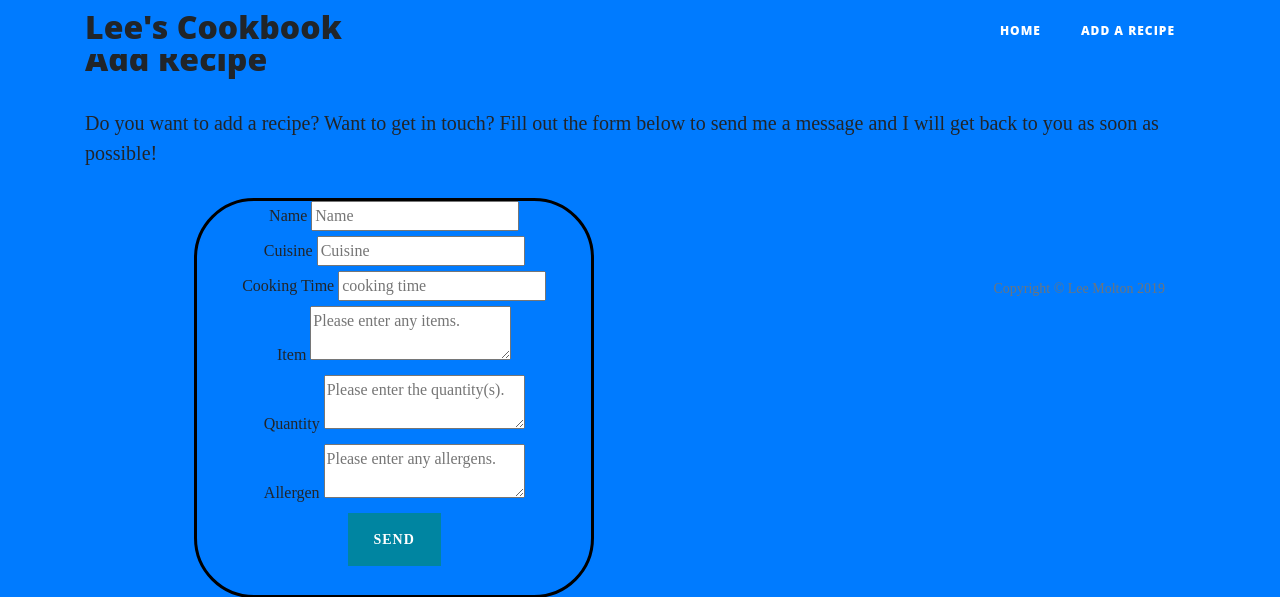
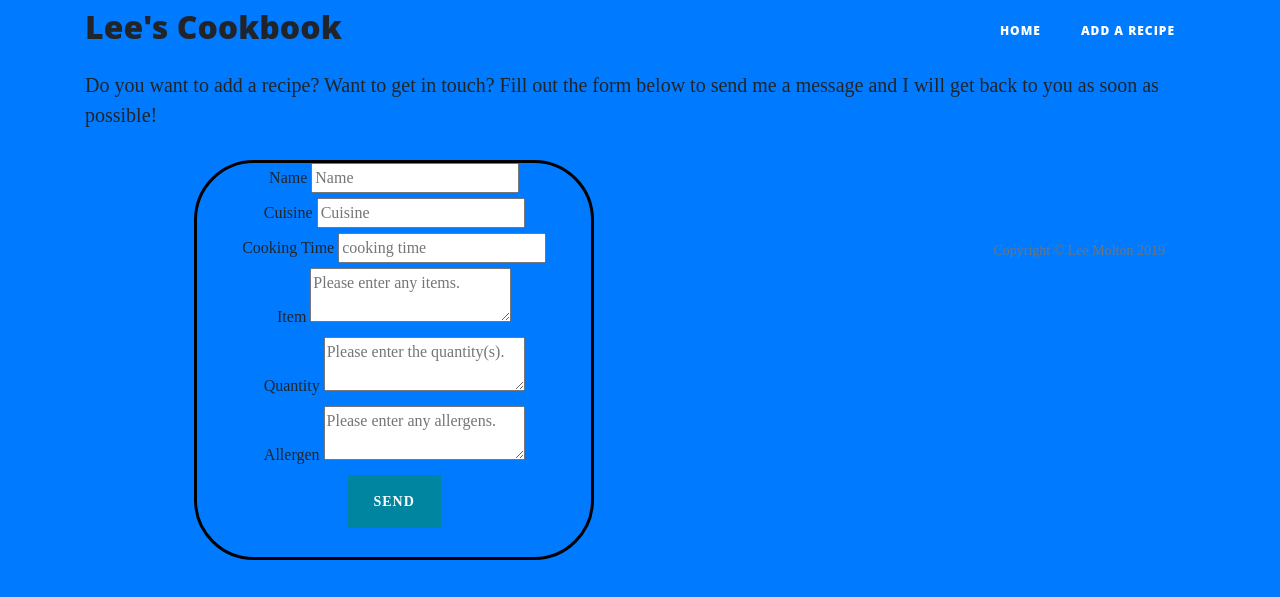
Before and after one commit to leemolton/recipes-project, a Flask app: page /add_recipe in a window 1280 px wide. Shown: the top 597 px of the page. Run offline with Flask 2, Linux system fonts and the light colour scheme; data that the repository does not hold is empty; some libraries are stand-ins or nearby versions.

Commit message:
Final commit of add.html page

```diff
--- a/templates/add.html
+++ b/templates/add.html
@@ -1,7 +1,6 @@
 {% extends 'base.html' %}
 {% block content %}
 
-<h2>Add Recipe</h2>
 <p>Do you want to add a recipe? Want to get in touch? Fill out the form below to send me a message and I will get back to you as soon as possible!</p>
 <form action="{{url_for('insert_recipe')}}" method="POST" class="col s12">
   <div class="row">
```
